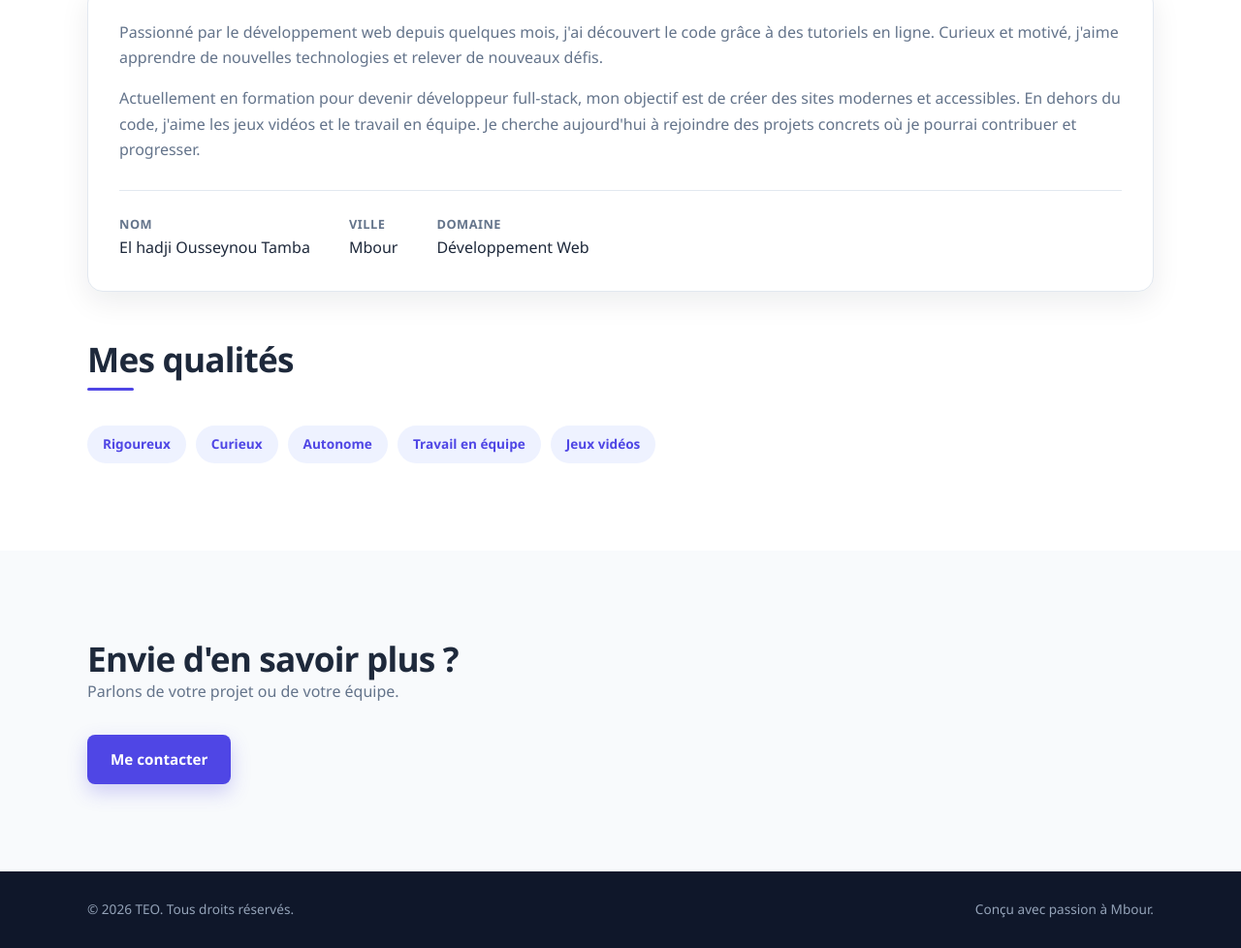
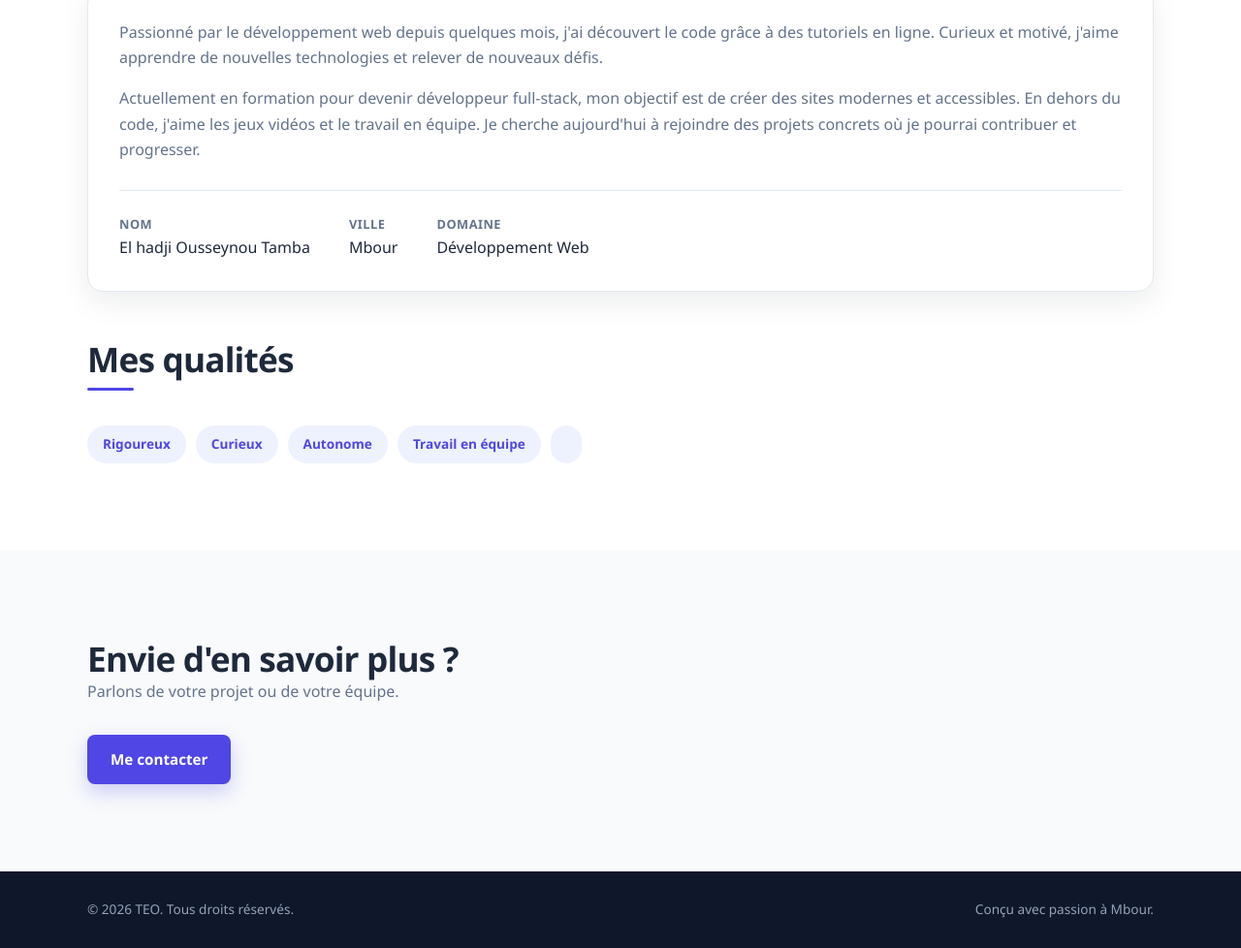
Before and after one commit to tambaousseynou337-wq/mon-portfolio, a plain HTML site: page apropos.html in a window 1280 px wide. Shown: the part 499-1477 px from the top of the page at 97% size. Drawn offline with Linux system fonts and the light colour scheme.

Commit message:
mise à jour

```diff
--- a/apropos.html
+++ b/apropos.html
@@ -69,7 +69,7 @@
                     <span class="tag">Curieux</span>
                     <span class="tag">Autonome</span>
                     <span class="tag">Travail en équipe</span>
-                    <span class="tag">Jeux vidéos</span>
+                    <span class="tag"></span>
                 </div>
             </div>
         </section>
```
